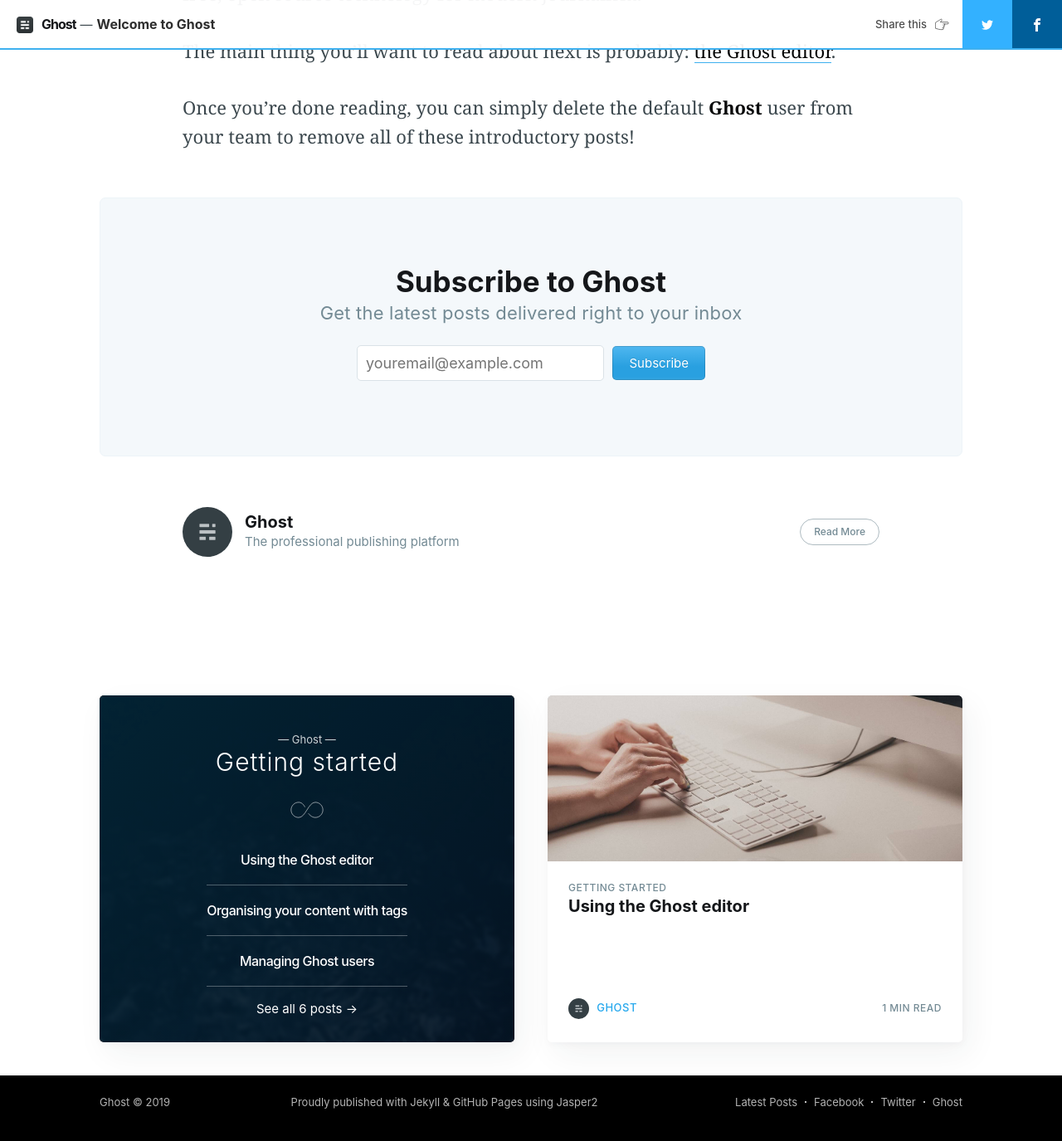
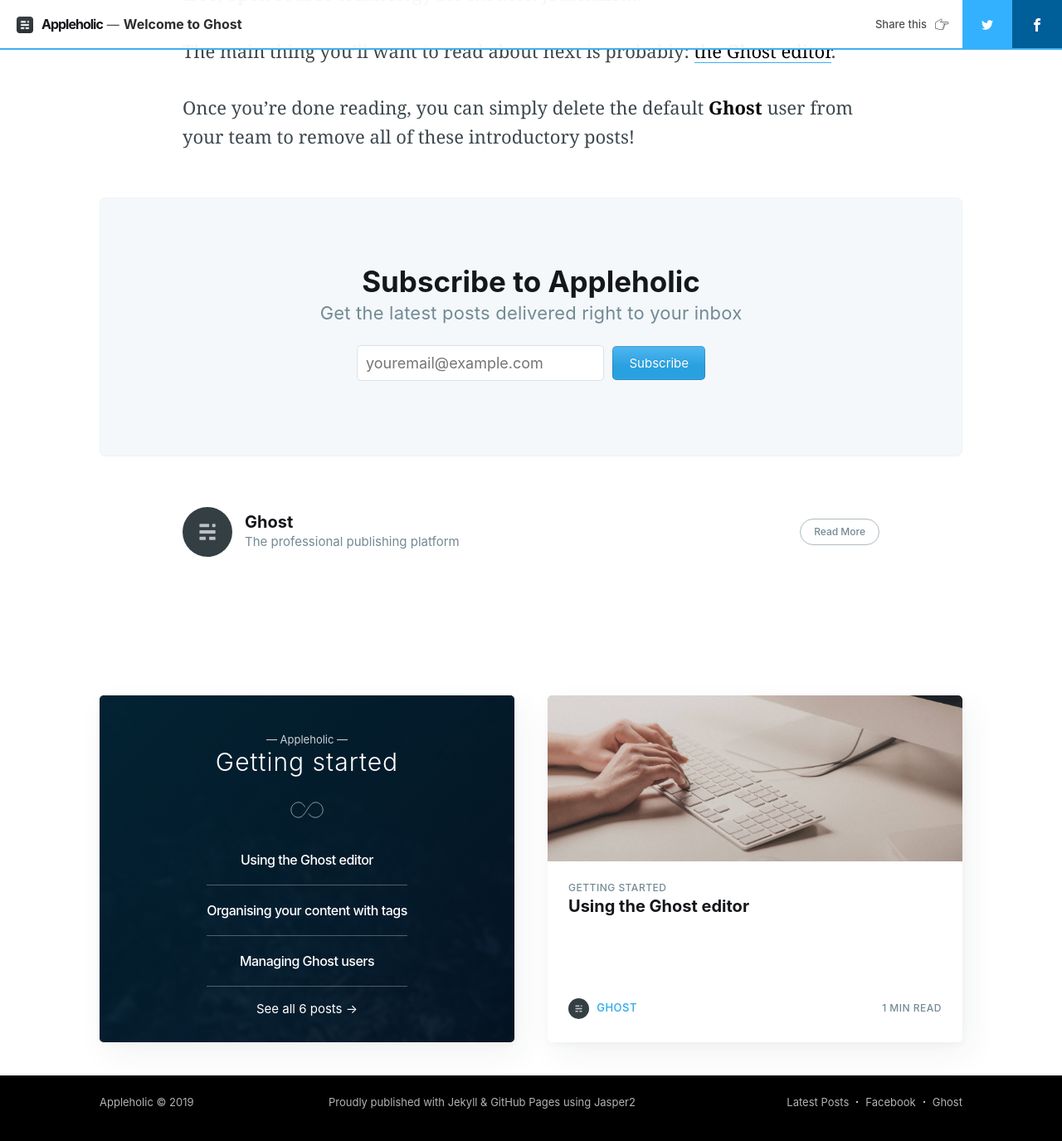
Before and after one commit to AppleHolic/appleholic.github.io, a Jekyll site: the page built from _posts/2017-07-27-welcome.md, in a window 1280 px wide and 1400 px high, scrolled down 1823 px. Shown: the top 1375 px of the window at 83% size. Built offline with Jekyll 4.4.1, drawn with Linux system fonts in a browser that asks for light colours; nearby versions of some CDN libraries; comment, search, counter and statistics services are not loaded.

Commit message:
fix configs on .travis.yml, config.yml

```diff
--- a/_config.yml
+++ b/_config.yml
@@ -2,21 +2,21 @@
 markdown: kramdown
 highlighter: rouge
 paginate: 100 # it will paginate after this number
-language: 'en-uk'
+language: 'en-us'
 words_per_minute: 200
 
 # edit baseurl to simply '/' if using as your personal page (instead of a project page)
 baseurl: /jasper2/
 
 # Website info
-title: Ghost
+title: Appleholic
 description: The professional publishing platform
 cover: assets/images/blog-cover.jpg
 logo: assets/images/blog-icon.png
 logo_dark: assets/images/favicon.png
 favicon: assets/images/favicon.png
-production_url: https://jekyller.github.io/jasper2/
-source_url: https://github.com/jekyller/jasper2/
+production_url: https://appleholic.github.io/jasper2/
+source_url: https://github.com/AppleHolic/appleholic.github.io
 CNAME: #add cname for website to be created
 
 # Social info
@@ -24,15 +24,14 @@
 subscribers: True # you need to connect an external service for this to work,
 # if 'True' the submit button is disabled for now, but you can change that
 # by editing `_includes/subscribe-form.html`
-twitter: tryghost # replace by your username
-facebook: ghost # replace by your username
+facebook: thinkchoi # replace by your username
 
 # Disqus
 disqus: False
 disqus_shortname: jekyller # replace with your disqus username
 
 # Google Analytics
-google_analytics: UA-69281367-1 # replace with your GA tracking identifier
+# google_analytics: UA-69281367-1 # replace with your GA tracking identifier
 
 # Permalinks
 permalink: /:title
@@ -69,13 +68,13 @@
 # or "master" otherwise
 safe: False
 lsi: False
-username: jekyller
-repo: jasper2
+username: appleholic
+repo: appleholic.github.io
 branch: master
 relative_source: ../jasper2/
 destination: ../jasper2-pages/
-production_url:  https://jekyller.github.io/jasper2/
-source_url:  https://github.com/jekyller/jasper2/
+production_url:  https://appleholic.github.io/jasper2/
+source_url:  https://github.com/AppleHolic/appleholic.github.io
 
 exclude:
   - assets/css
```
Also changed, not shown: .travis.yml.
